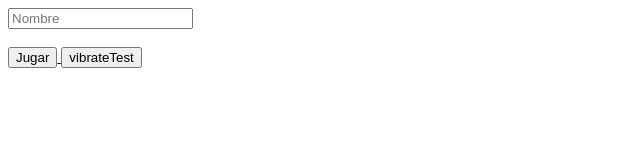
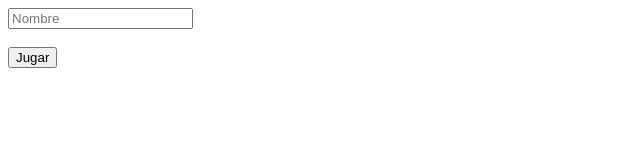
Before and after one commit to federicoporcel/IteracionWeb-FedericoPorcel, a plain HTML site: page index.html in a window 1280 px wide. Shown: the whole page, without its empty margins (0-640 px from the left). Drawn offline with Linux system fonts and the light colour scheme.

Commit message:
escondiendo el boton de test de vibracion

```diff
--- a/index.html
+++ b/index.html
@@ -16,7 +16,7 @@
 <input type="text" placeholder="Nombre" id="nombrePlayer"> <br><br>
 <a href="snake.html"><input type="submit" id="jugar" value="Jugar"  onclick="play()" src="snake.html"> </a>
 <button id="install" hidden>Install</button>
-<button id="vibrate">vibrateTest</button>
+<button id="vibrate" hidden>vibrateTest</button>
 
 </body>
 
```
